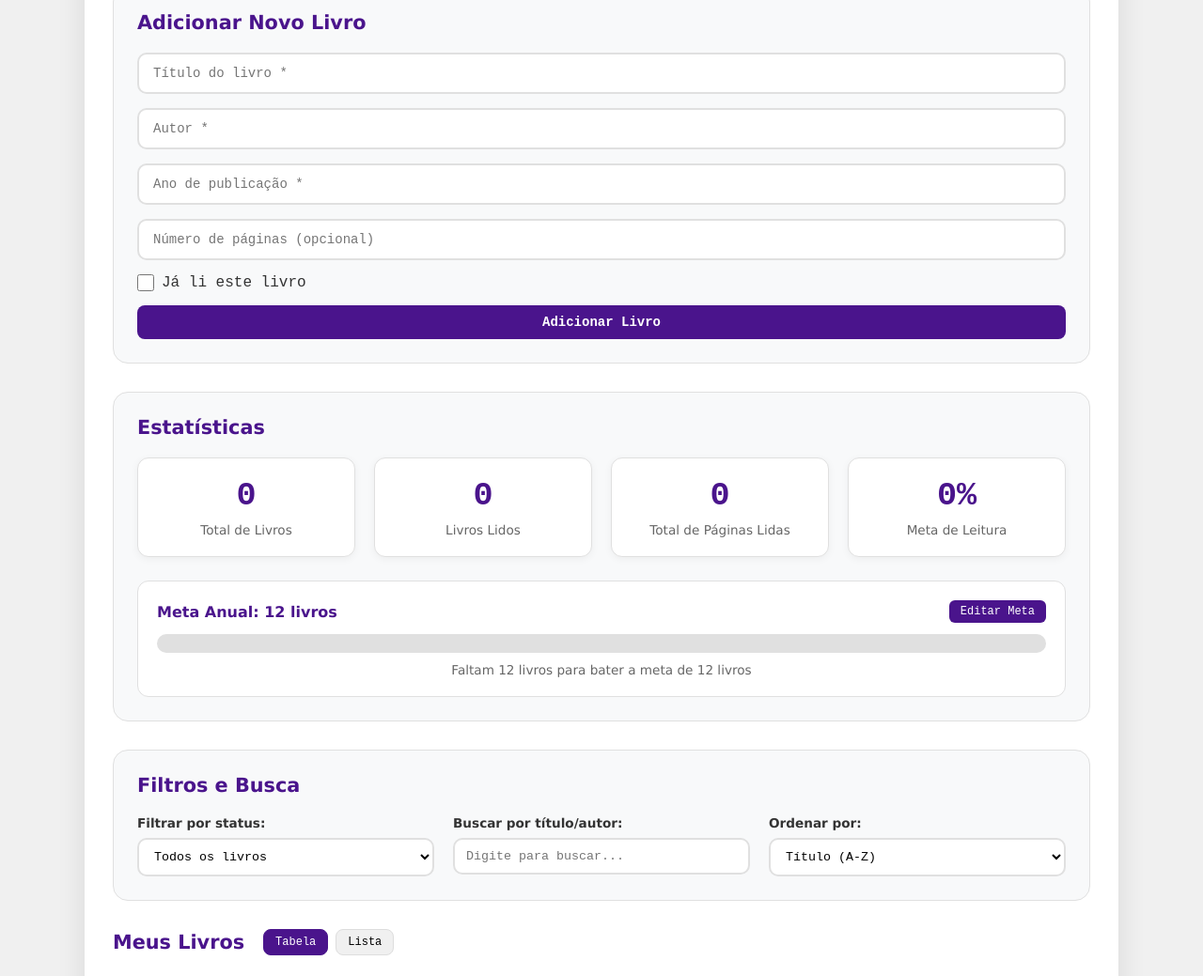
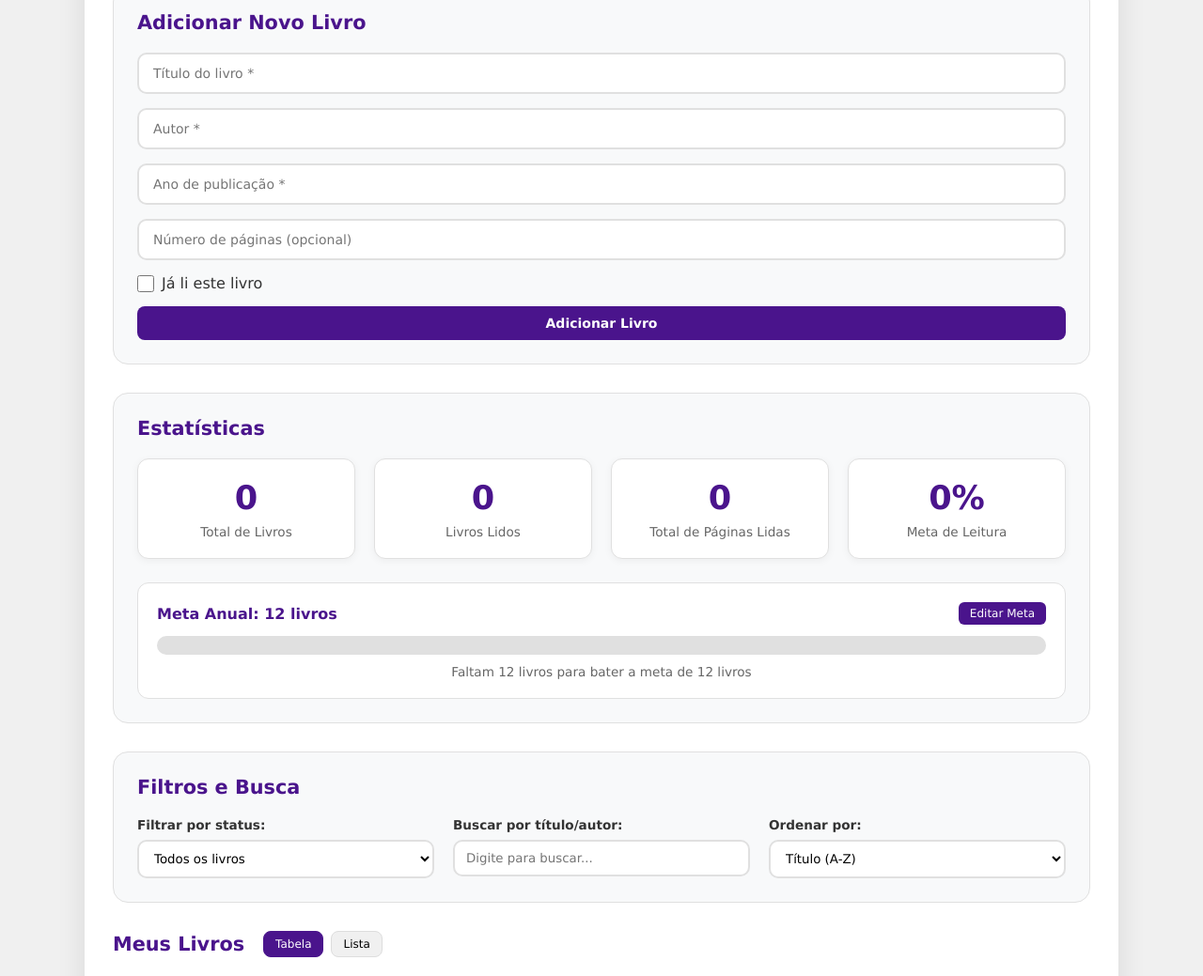
Before and after one commit to saralmvr/BookWise, a plain HTML site: page index.html in a window 1280 px wide. Shown: the part 200-1239 px from the top of the page at 94% size. Drawn offline with Linux system fonts and the light colour scheme.

Commit message:
change font 2

```diff
--- a/style.css
+++ b/style.css
@@ -11,7 +11,6 @@ body {
     transition: all 0.3s ease;
 }
 
-/* Modo Escuro */
 body.dark-mode {
     background: #1a1a1a;
 }
@@ -203,13 +202,12 @@ header p {
     flex: 1;
 }
 
-/* Botão Modo Escuro */
 .dark-mode-btn {
     background: #4a148c;
     color: white;
     border: none;
     padding: 10px 20px;
-    font-family: 'Courier New', monospace;
+    font-family: verdana, 'Courier New', monospace;
     font-size: 14px;
     cursor: pointer;
     transition: all 0.3s ease;
@@ -248,7 +246,7 @@ header p {
     padding: 12px 15px;
     border: 2px solid #e0e0e0;
     border-radius: 10px;
-    font-family: 'Courier New', monospace;
+    font-family: verdana, 'Courier New', monospace;
     font-size: 14px;
     background: white;
     transition: all 0.3s ease;
@@ -265,7 +263,7 @@ header p {
 }
 
 .checkbox-group label {
-    font-family: 'Courier New', monospace;
+    font-family: verdana, 'Courier New', monospace;
     cursor: pointer;
     color: #333;
     display: flex;
@@ -283,7 +281,7 @@ header p {
 .btn {
     padding: 10px 20px;
     border: none;
-    font-family: 'Courier New', monospace;
+    font-family: verdana, 'Courier New', monospace;
     font-size: 14px;
     cursor: pointer;
     transition: all 0.3s ease;
@@ -386,7 +384,7 @@ header p {
     font-weight: bold;
     color: #4a148c;
     margin-bottom: 8px;
-    font-family: 'Courier New', monospace;
+    font-family: verdana, 'Courier New', monospace;
 }
 
 .stat-label {
@@ -422,7 +420,7 @@ header p {
     padding: 5px 12px;
     border-radius: 6px;
     cursor: pointer;
-    font-family: 'Courier New', monospace;
+    font-family: verdana, 'Courier New', monospace;
     font-size: 12px;
     transition: all 0.2s;
 }
@@ -493,7 +491,7 @@ header p {
     padding: 10px 12px;
     border: 2px solid #e0e0e0;
     border-radius: 10px;
-    font-family: 'Courier New', monospace;
+    font-family: verdana, 'Courier New', monospace;
     background: white;
     transition: all 0.3s ease;
 }
@@ -544,7 +542,7 @@ header p {
     padding: 6px 12px;
     border-radius: 8px;
     cursor: pointer;
-    font-family: 'Courier New', monospace;
+    font-family: verdana, 'Courier New', monospace;
     font-size: 12px;
     transition: all 0.2s;
 }
```
